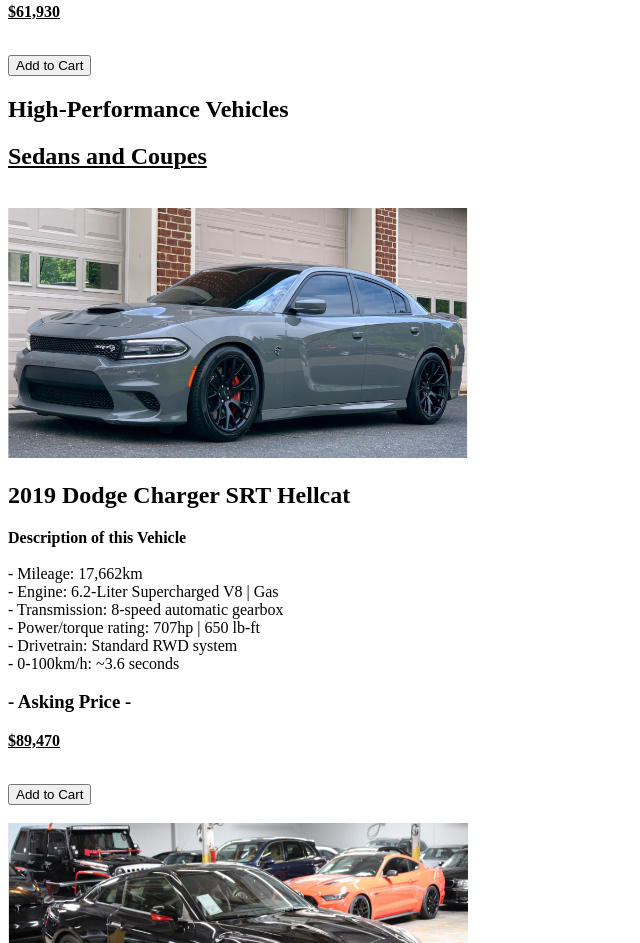
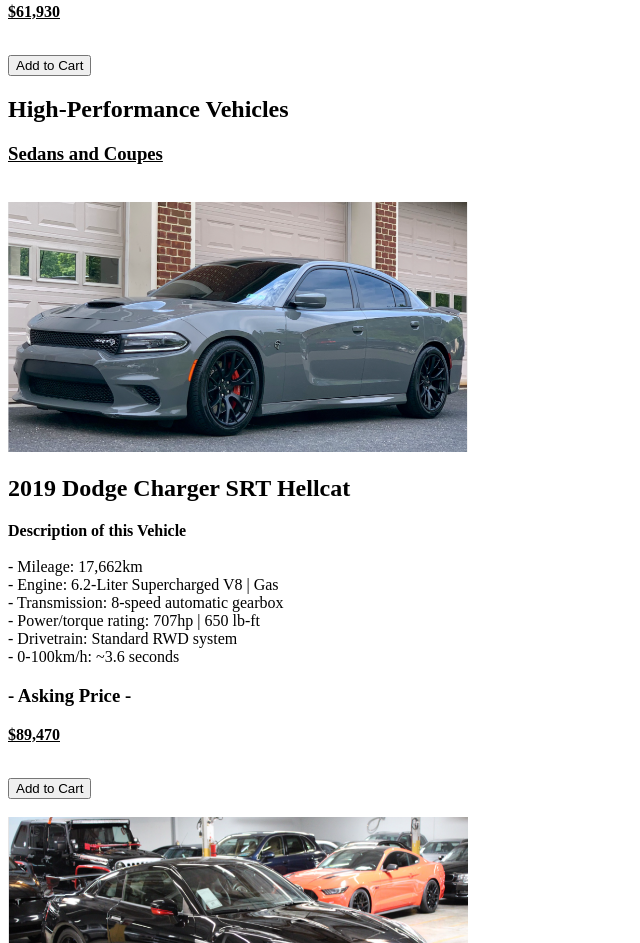
Before and after one commit to Mohitkaila/ENSF381-Assignment1, a plain HTML site: page products.html in a window 1280 px wide. Shown: the part 3993-4936 px from the top of the page, without its empty margins (0-640 px from the left). Drawn offline with Linux system fonts and the light colour scheme.

Commit message:
slight change

```diff
--- a/products.html
+++ b/products.html
@@ -150,7 +150,7 @@
 
             <h1>High-Performance Vehicles</h1>
 
-            <h2><u>Sedans and Coupes</u></h2>
+            <h3><u>Sedans and Coupes</u></h3>
 
             <!-- Product 7 -->
             <br>
```
